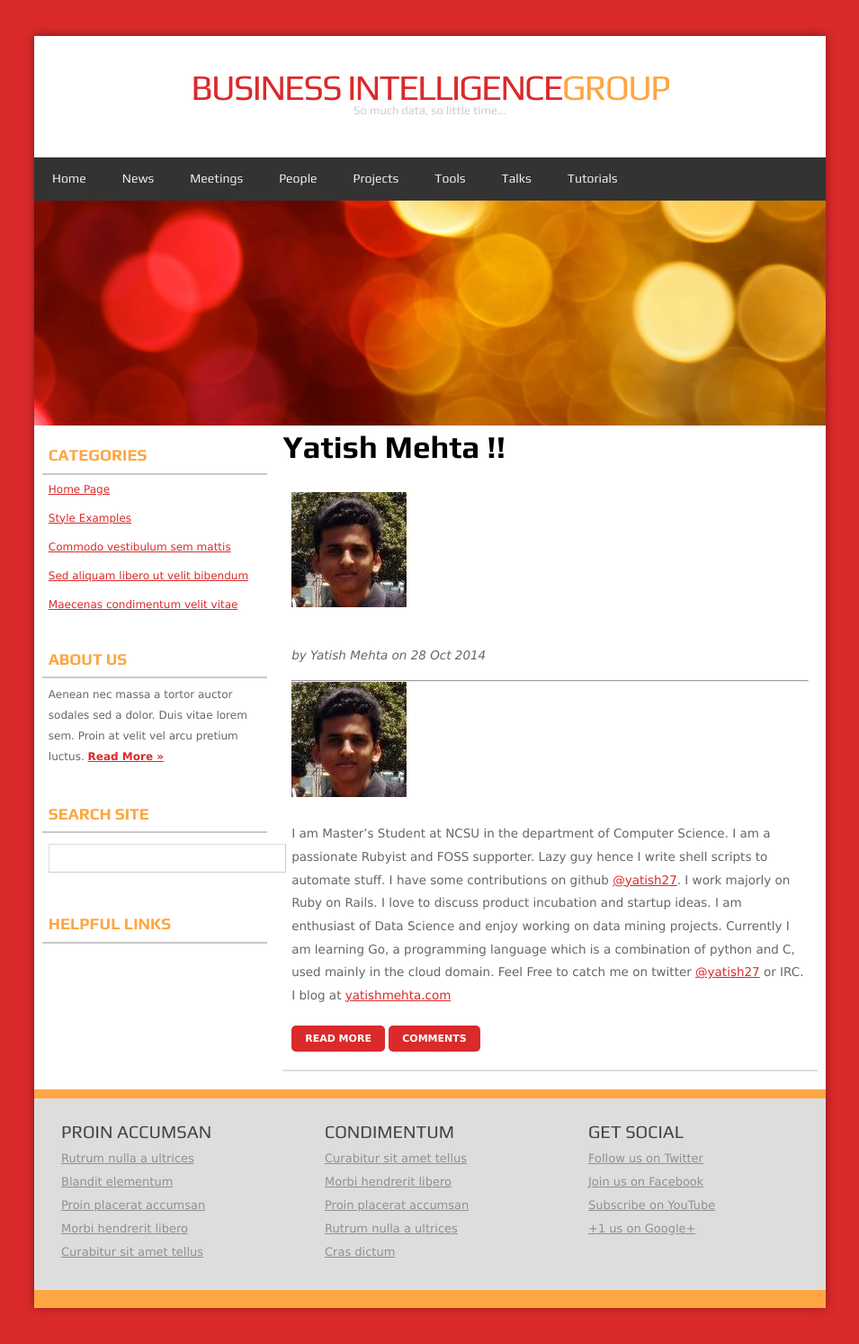
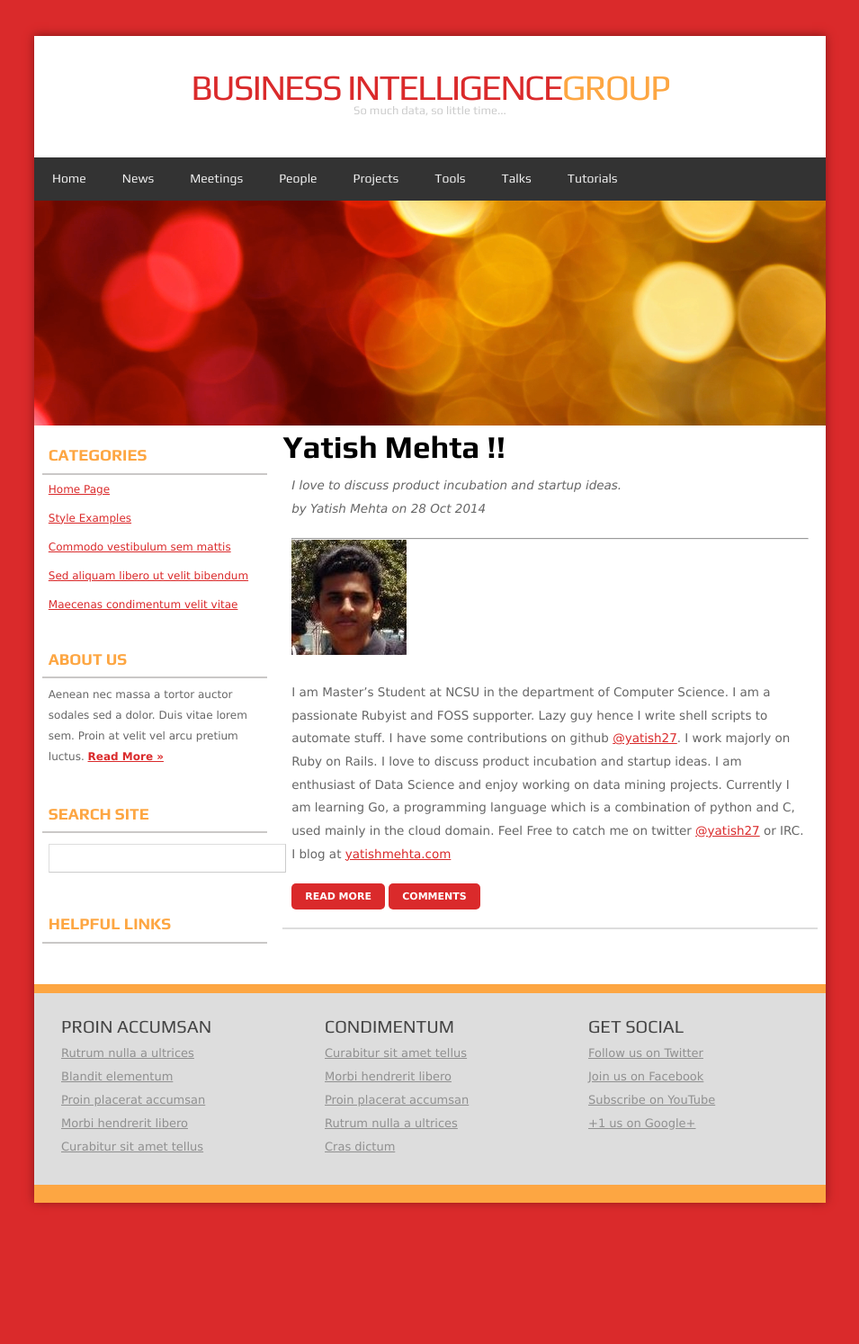
Before and after one commit to swaruparam/bigstate.github.io, a Jekyll site: the page built from people/_posts/2014-10-28-yatish-mehta.markdown, in a window 1280 px wide. Shown: the whole page at 90% size, without its empty margins (162-1117 px from the left). Built offline with Jekyll 4.4.1, drawn with Linux system fonts in a browser that asks for light colours; after the commit the page ends 1377 px from its top, so only the background shows below that.

Commit message:
adde excerpts

```diff
--- a/people/_posts/2014-10-28-AnantAgarwal.markdown
+++ b/people/_posts/2014-10-28-AnantAgarwal.markdown
@@ -2,7 +2,9 @@
 layout: post
 title: Anant Agarwal
 author: Anant Agarwal
+exceprt: I love working with different technologies and almost always keep myself busy with some MOOC.
 ---
+
 
 ![Anant Agarwal]({{site.url}}/img/anantagarwal.jpg)
 
--- a/people/_posts/2014-10-28-yatish-mehta.markdown
+++ b/people/_posts/2014-10-28-yatish-mehta.markdown
@@ -2,6 +2,7 @@
 layout: post
 title: Yatish Mehta
 author: Yatish Mehta
+excerpt: I love to discuss product incubation and startup ideas.
 ---
 
 ![Yatish Mehta]({{site.url}}/img/yjmehta.jpg)
```
